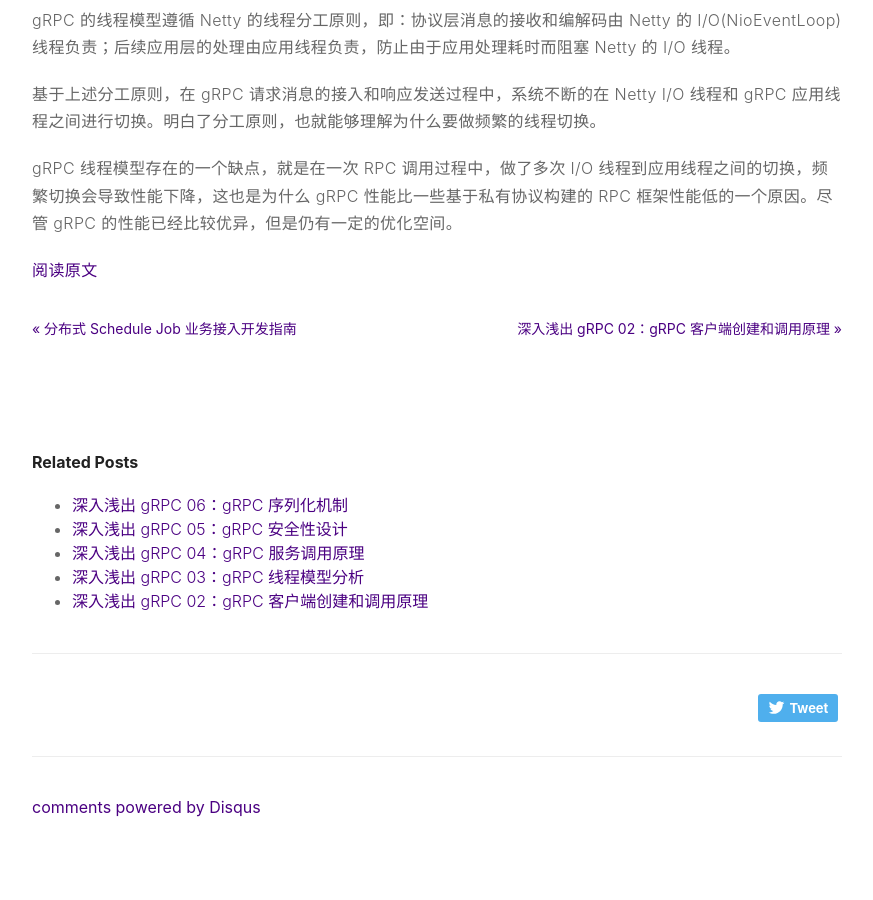
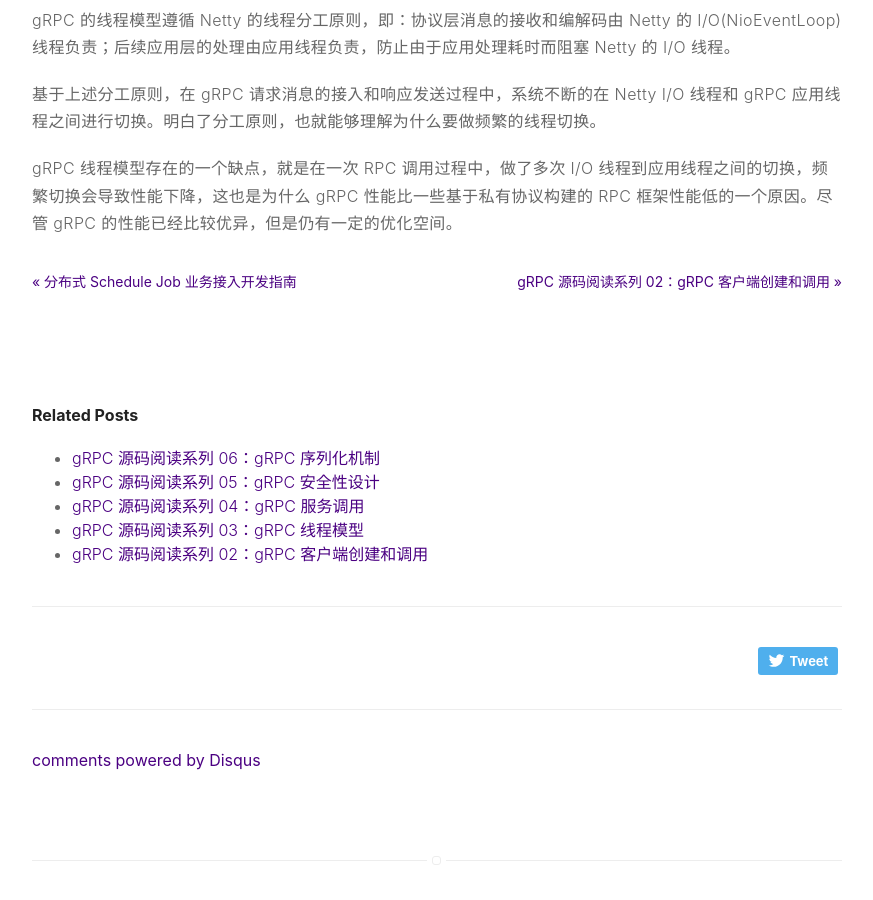
Before and after one commit to Jiangew/jiangew.github.io, a Jekyll site: the page built from _posts/18-10-13-grpc-01.md, in a window 1280 px wide and 900 px high, scrolled down 18079 px. Shown: the whole window, without its empty margins (203-1076 px from the left). Built offline with Jekyll 4.4.1, drawn with Linux system fonts in a browser that asks for light colours; comment, search, counter and statistics services are not loaded; some of the changed text lies outside the part shown.

Commit message:
polish nothing

````diff
--- a/_posts/18-10-13-grpc-01.md
+++ b/_posts/18-10-13-grpc-01.md
@@ -1,5 +1,5 @@
 ---
-title: "深入浅出 gRPC 01：gRPC 服务端创建和调用原理"
+title: "gRPC 源码阅读系列 01：gRPC 服务端创建和调用"
 layout: post
 date: 2018-10-13 18:30
 image: /assets/images/base/markdown.jpg
@@ -466,5 +465,3 @@
 基于上述分工原则，在 gRPC 请求消息的接入和响应发送过程中，系统不断的在 Netty I/O 线程和 gRPC 应用线程之间进行切换。明白了分工原则，也就能够理解为什么要做频繁的线程切换。
 
 gRPC 线程模型存在的一个缺点，就是在一次 RPC 调用过程中，做了多次 I/O 线程到应用线程之间的切换，频繁切换会导致性能下降，这也是为什么 gRPC 性能比一些基于私有协议构建的 RPC 框架性能低的一个原因。尽管 gRPC 的性能已经比较优异，但是仍有一定的优化空间。
-
-[阅读原文](https://time.geekbang.org/column/article/4435)
--- a/_posts/18-10-15-grpc-02.md
+++ b/_posts/18-10-15-grpc-02.md
@@ -1,5 +1,5 @@
 ---
-title: "深入浅出 gRPC 02：gRPC 客户端创建和调用原理"
+title: "gRPC 源码阅读系列 02：gRPC 客户端创建和调用"
 layout: post
 date: 2018-10-15 16:30
 image: /assets/images/base/markdown.jpg
@@ -588,5 +587,3 @@
         responseFuture.setException(status.asRuntimeException(trailers));
       }
 ```
-
-[阅读原文](https://time.geekbang.org/column/article/4311)
--- a/_posts/18-10-16-grpc-03.md
+++ b/_posts/18-10-16-grpc-03.md
@@ -1,5 +1,5 @@
 ---
-title: "深入浅出 gRPC 03：gRPC 线程模型分析"
+title: "gRPC 源码阅读系列 03：gRPC 线程模型"
 layout: post
 date: 2018-10-16 21:00
 image: /assets/images/base/markdown.jpg
@@ -504,5 +503,3 @@
 * Netty 的消息发送队列（客户端和服务端都涉及）；
 * gRPC SerializingExecutor 的消息队列（JDK 的 BlockingQueue）；
 * gRPC 消息发送任务队列 WriteQueue。
-
-[阅读原文](https://time.geekbang.org/column/article/4323)
--- a/_posts/18-10-19-grpc-04.md
+++ b/_posts/18-10-19-grpc-04.md
@@ -1,5 +1,5 @@
 ---
-title: "深入浅出 gRPC 04：gRPC 服务调用原理"
+title: "gRPC 源码阅读系列 04：gRPC 服务调用"
 layout: post
 date: 2018-10-19 15:40
 image: /assets/images/base/markdown.jpg
@@ -626,5 +625,3 @@
 ![](/assets/images/post/20181019/grpc-04-18.png)<br>
 
 gRPC 的网络 I/O 通信基于 Netty 构建，服务调用底层统一使用异步方式，同步调用是在异步的基础上做了上层封装。因此，gRPC 的异步化是比较彻底的，对于提升 I/O 密集型业务的吞吐量和可靠性有很大的帮助。
-
-[阅读原文](https://time.geekbang.org/column/article/4372)
--- a/_posts/18-10-20-grpc-05.md
+++ b/_posts/18-10-20-grpc-05.md
@@ -1,5 +1,5 @@
 ---
-title: "深入浅出 gRPC 05：gRPC 安全性设计"
+title: "gRPC 源码阅读系列 05：gRPC 安全性设计"
 layout: post
 date: 2018-10-20 17:00
 image: /assets/images/base/markdown.jpg
@@ -611,5 +610,3 @@
 ```
 
 对于扩展方需要自定义 Credentials，实现 getRequestMetadata(URI uri) 方法，由 gRPC 的 CallCredentials 将鉴权信息加入到 HTTP Header 中发送到服务端。
-
-[阅读原文](https://time.geekbang.org/column/article/4399)
--- a/_posts/18-10-22-grpc-06.md
+++ b/_posts/18-10-22-grpc-06.md
@@ -1,5 +1,5 @@
 ---
-title: "深入浅出 gRPC 06：gRPC 序列化机制"
+title: "gRPC 源码阅读系列 06：gRPC 序列化机制"
 layout: post
 date: 2018-10-22 18:00
 image: /assets/images/base/markdown.jpg
@@ -696,5 +695,3 @@
     return responseMarshaller.parse(input);
   }
 ```
-
-[阅读原文](https://time.geekbang.org/column/article/4409)
````
Also changed, not shown: other parts of _posts/18-10-13-grpc-01.md (+0 -1 lines), other parts of _posts/18-10-15-grpc-02.md (+0 -1 lines), other parts of _posts/18-10-16-grpc-03.md (+0 -1 lines), other parts of _posts/18-10-19-grpc-04.md (+0 -1 lines), other parts of _posts/18-10-20-grpc-05.md (+0 -1 lines), other parts of _posts/18-10-22-grpc-06.md (+0 -1 lines).
